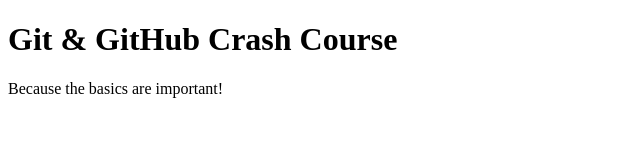
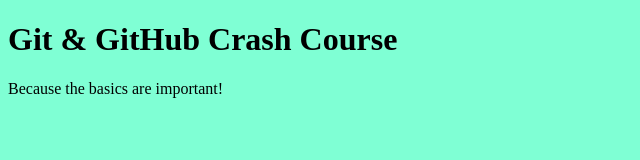
Before and after one commit to EnnioCaprio/gitExample, a plain HTML site: page index.html in a window 1280 px wide. Shown: the whole page, without its empty margins (0-640 px from the left). Drawn offline with Linux system fonts and the light colour scheme.

Commit message:
added css style

```diff
--- a/index.html
+++ b/index.html
@@ -4,6 +4,7 @@
     <meta charset="UTF-8" />
     <meta http-equiv="X-UA-Compatible" content="IE=edge" />
     <meta name="viewport" content="width=device-width, initial-scale=1.0" />
+    <link rel="stylesheet" href="style.css" />
     <title>Git & GitHub Crash Course</title>
   </head>
   <body>
--- /dev/null
+++ b/style.css
@@ -0,0 +1,3 @@
+html, body{
+    background-color: aquamarine;
+}
```
